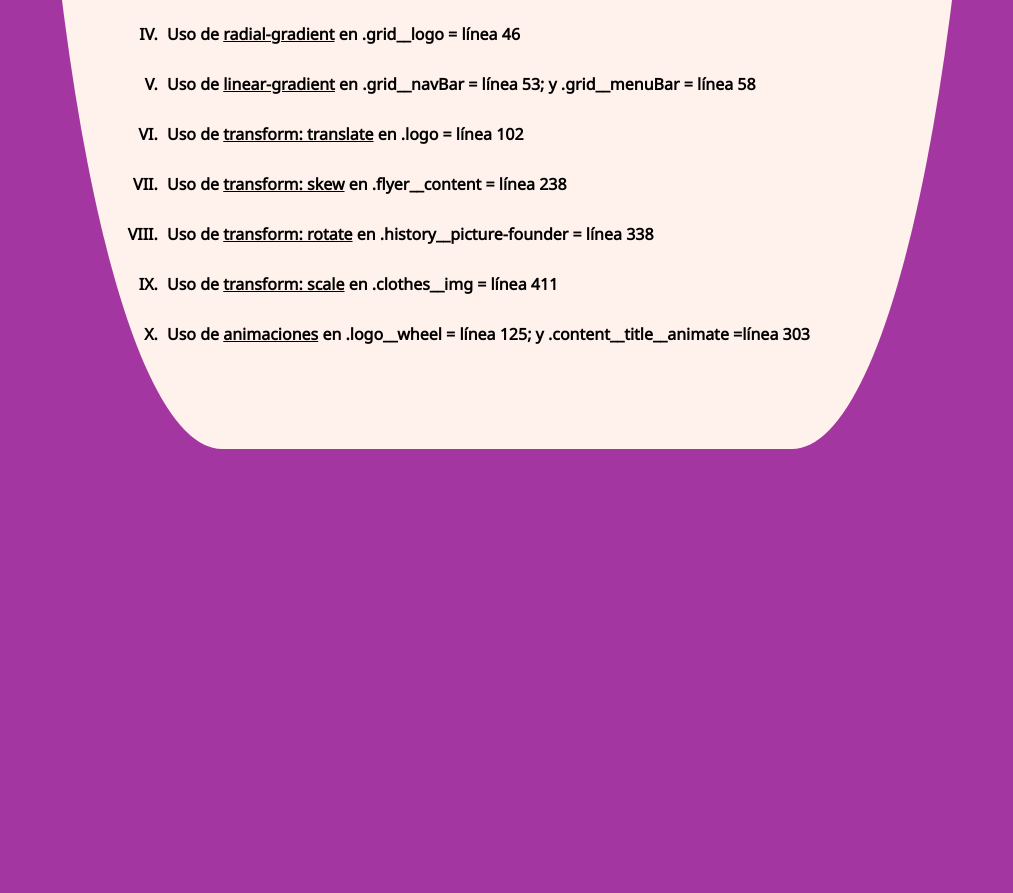
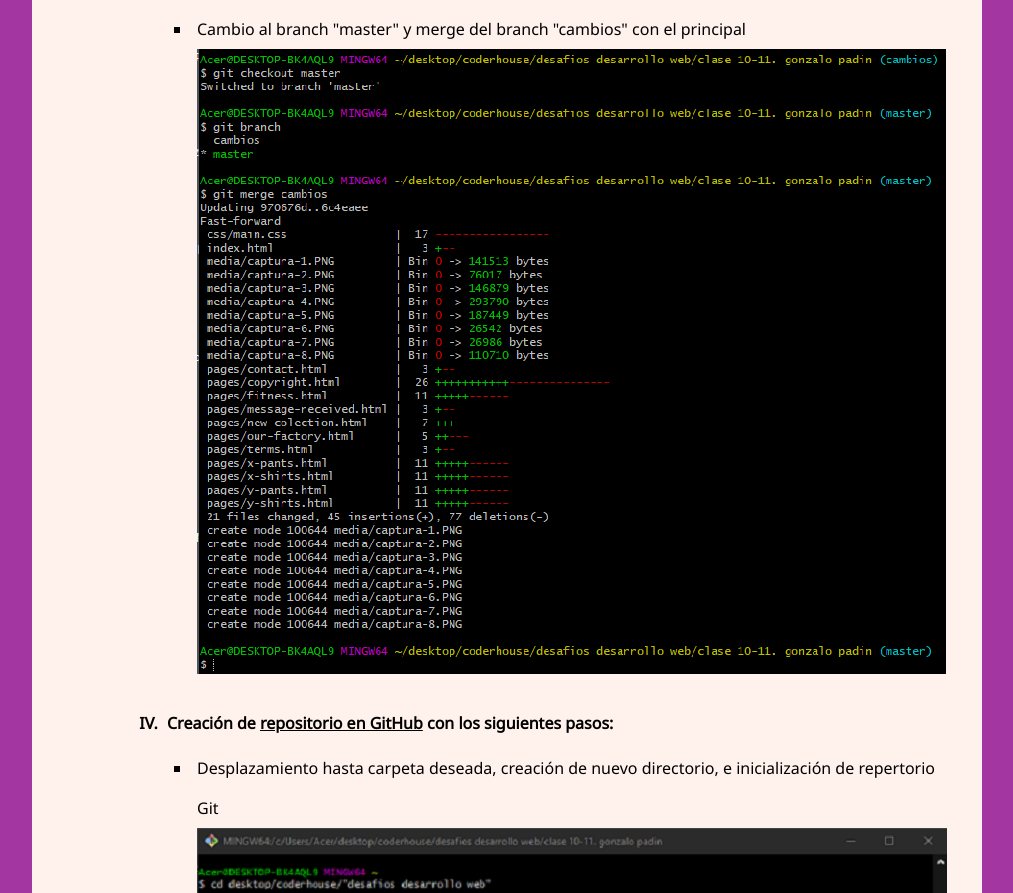
Before and after one commit to Gonzalo-Padin/DesarrolloWeb--Desafio10-11, a plain HTML site: page pages/copyright.html in a window 1280 px wide. Shown: the part 5355-6248 px from the top of the page, without its empty margins (168-1181 px from the left). Before the commit the page ends 5829 px from the top, so only its background shows below. Drawn offline with Linux system fonts and the light colour scheme.

Commit message:
seguimos 2

```diff
--- a/css/main.css
+++ b/css/main.css
@@ -286,6 +286,17 @@ a {
 	background-color: #FFF1EB;
 }
 
+.content__container__updates {
+	display: flex;
+	flex-direction: column;
+	align-items: center;
+	width: 800px;
+	margin: 25px 25px 25px 200px;
+	padding: 75px;
+	border-radius: 3%;
+	background-color: #FFF1EB;
+}
+
 .content__title {
 	font-style: italic;
 	text-align: center;
--- a/pages/copyright.html
+++ b/pages/copyright.html
@@ -69,7 +69,7 @@
 					<p class="content">Esta web ha sido creada por Gonzalo Padín Blanco <br> como desafío de la materia Desarrollo Web <br> impartida por Coder House.</p>
 					<p class="content__copyrightDate">Marzo 2021</p>
 				</div>
-				<div class="content__container">
+				<div class="content__container__updates">
 					<h2 class="content__title" id="updates">Novedades</h2>
 					<p class="content">Las novedades para cumplir con los parametros de los Desafíos 10-11 han sido:
 						<ul class="content__list">
@@ -83,6 +83,17 @@
 									<li class="list__sublist">Comprobación del historial de commits, creación de dos nuevos branch, uno para eliminar y otro para trabajar. Eliminación de un branch, y cambio de posición al branch restante <img src="../media/captura-5.PNG" alt="captura repertorio git"> </li>
 									<li class="list__sublist">Una vez realizados todos los cambios para la entrega de los nuevos desafíos, comprobación de status en el branch "cambios", y añadido de los cambios realizados <img src="../media/captura-6.PNG" alt="captura repertorio git"> <img src="../media/captura-7.PNG" alt="captura repertorio git"> </li>
 									<li class="list__sublist">Realizado el segundo commit con los cambios actualizados, y comprobación del historial de commits <img src="../media/captura-8.PNG" alt="captura repertorio git"> </li>
+									<li class="list__sublist">Cambio al branch "master" y merge del branch "cambios" con el principal <img src="../media/captura-9.PNG" alt="captura repertorio git"> </li>
+								</ul></li>
+							<li class="list">Creación de <span class="underline">repositorio en GitHub</span> con los siguientes pasos:
+								<ul>
+									<li class="list__sublist">Desplazamiento hasta carpeta deseada, creación de nuevo directorio, e inicialización de repertorio Git <img src="../media/captura-1.PNG" alt="captura repertorio git"> </li>
+									<li class="list__sublist">Comprobación de status, y añadido de todos los archivos <img src="../media/captura-2.PNG" alt="captura repertorio git"> <img src="../media/captura-3.PNG" alt="captura repertorio git"> </li>
+									<li class="list__sublist">Realización del primer commit <img src="../media/captura-4.PNG" alt="captura repertorio git"> </li>
+									<li class="list__sublist">Comprobación del historial de commits, creación de dos nuevos branch, uno para eliminar y otro para trabajar. Eliminación de un branch, y cambio de posición al branch restante <img src="../media/captura-5.PNG" alt="captura repertorio git"> </li>
+									<li class="list__sublist">Una vez realizados todos los cambios para la entrega de los nuevos desafíos, comprobación de status en el branch "cambios", y añadido de los cambios realizados <img src="../media/captura-6.PNG" alt="captura repertorio git"> <img src="../media/captura-7.PNG" alt="captura repertorio git"> </li>
+									<li class="list__sublist">Realizado el segundo commit con los cambios actualizados, y comprobación del historial de commits <img src="../media/captura-8.PNG" alt="captura repertorio git"> </li>
+									<li class="list__sublist">Cambio al branch "master" y merge del branch "cambios" con el principal <img src="../media/captura-9.PNG" alt="captura repertorio git"> </li>
 								</ul></li>
 							<li class="list">Uso de <span class="underline">radial-gradient</span> en .grid__logo = línea 46</li>
 							<li class="list">Uso de <span class="underline">linear-gradient</span> en .grid__navBar = línea 53; y .grid__menuBar = línea 58</li>
```
Also changed, not shown: media/captura-9.PNG (added).
